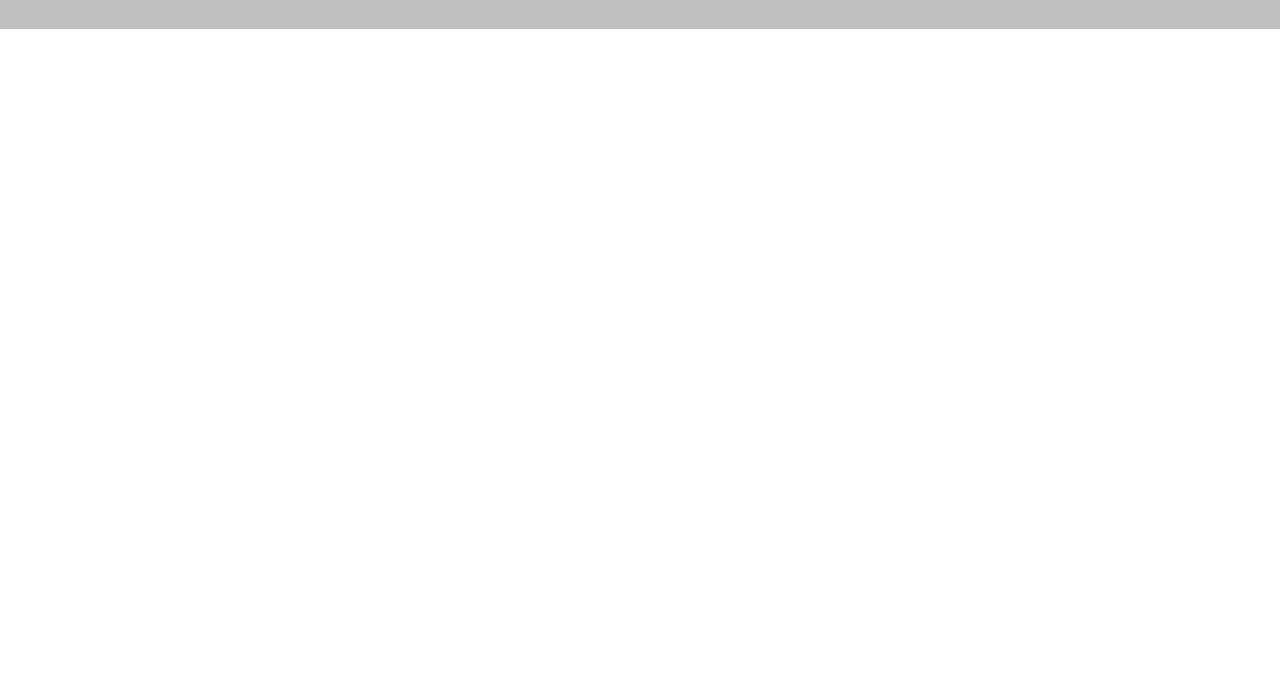
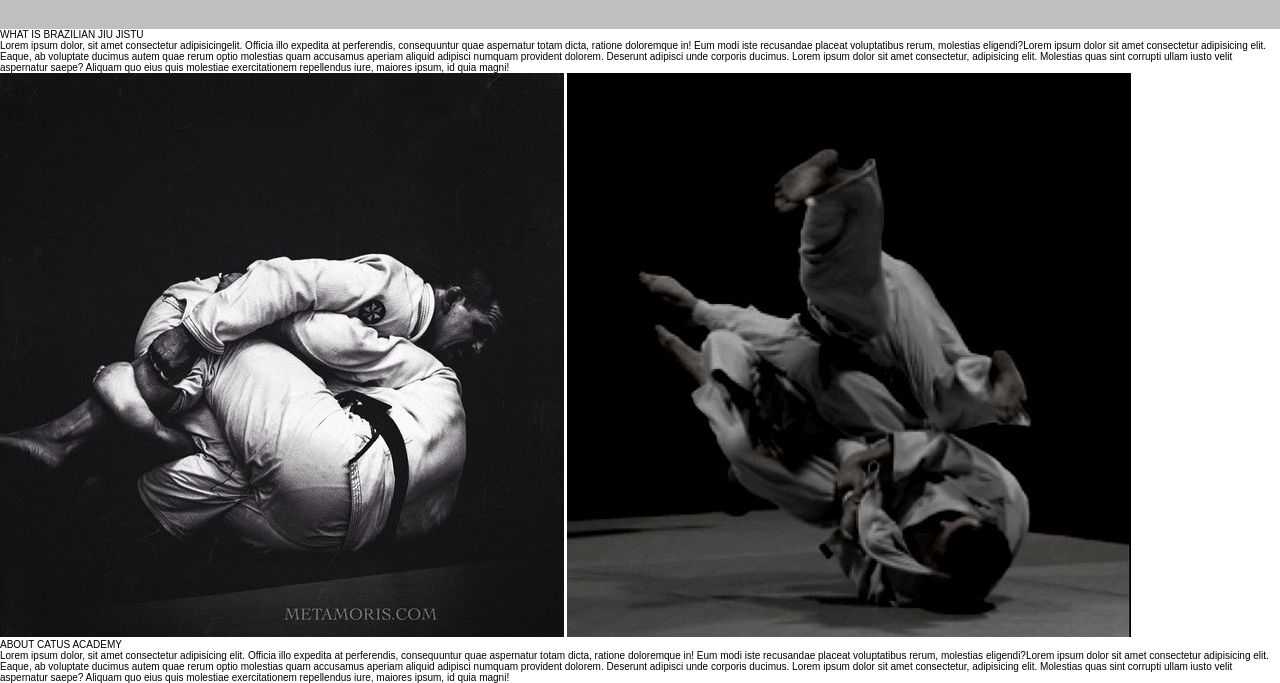
Before and after one commit to Lukasz-Milde/Catus-One, a website built with Vite: page index.html in a window 1280 px wide. Shown: the part 771-1454 px from the top of the page. Before the commit the page ends 800 px from the top, so only its background shows below. Built offline with nearby package versions, Linux system fonts and the light colour scheme.

Commit message:
start of about section

```diff
--- a/index.html
+++ b/index.html
@@ -64,11 +64,31 @@
             </li>
           </ul>
         </div>
-
       </div>
     </section>
     <section class="about-section">
-
+      <div class="about-section__text-block">
+        <span>WHAT IS BRAZILIAN JIU JISTU</span>
+        <article>Lorem ipsum dolor, sit amet consectetur adipisicingelit. Officia illo expedita at perferendis,
+          consequuntur quae aspernatur totam dicta, ratione doloremque in! Eum modi iste recusandae placeat voluptatibus
+          rerum, molestias eligendi?Lorem ipsum dolor sit amet consectetur adipisicing elit. Eaque, ab voluptate ducimus
+          autem quae rerum optio molestias quam accusamus aperiam aliquid adipisci numquam provident dolorem. Deserunt
+          adipisci unde corporis ducimus. Lorem ipsum dolor sit amet consectetur, adipisicing elit. Molestias quas sint
+          corrupti ullam iusto velit aspernatur saepe? Aliquam quo eius quis molestiae exercitationem repellendus iure,
+          maiores ipsum, id quia magni!</article>
+      </div>
+      <img src="./assets/pics/bjjex.jpg" alt="" class="about-section__img">
+      <img src="./assets/pics/catusEx.jpg" alt="" class="about-section__img">
+      <div>
+        <span>ABOUT CATUS ACADEMY</span>
+        <article>Lorem ipsum dolor, sit amet consectetur adipisicing elit. Officia illo expedita at perferendis,
+          consequuntur quae aspernatur totam dicta, ratione doloremque in! Eum modi iste recusandae placeat voluptatibus
+          rerum, molestias eligendi?Lorem ipsum dolor sit amet consectetur adipisicing elit. Eaque, ab voluptate ducimus
+          autem quae rerum optio molestias quam accusamus aperiam aliquid adipisci numquam provident dolorem. Deserunt
+          adipisci unde corporis ducimus. Lorem ipsum dolor sit amet consectetur, adipisicing elit. Molestias quas sint
+          corrupti ullam iusto velit aspernatur saepe? Aliquam quo eius quis molestiae exercitationem repellendus iure,
+          maiores ipsum, id quia magni!</article>
+      </div>
     </section>
   </main>
 </body>
```
Also changed, not shown: assets/pics/bjjex.jpg (added), assets/pics/catusEx.jpg (added).
